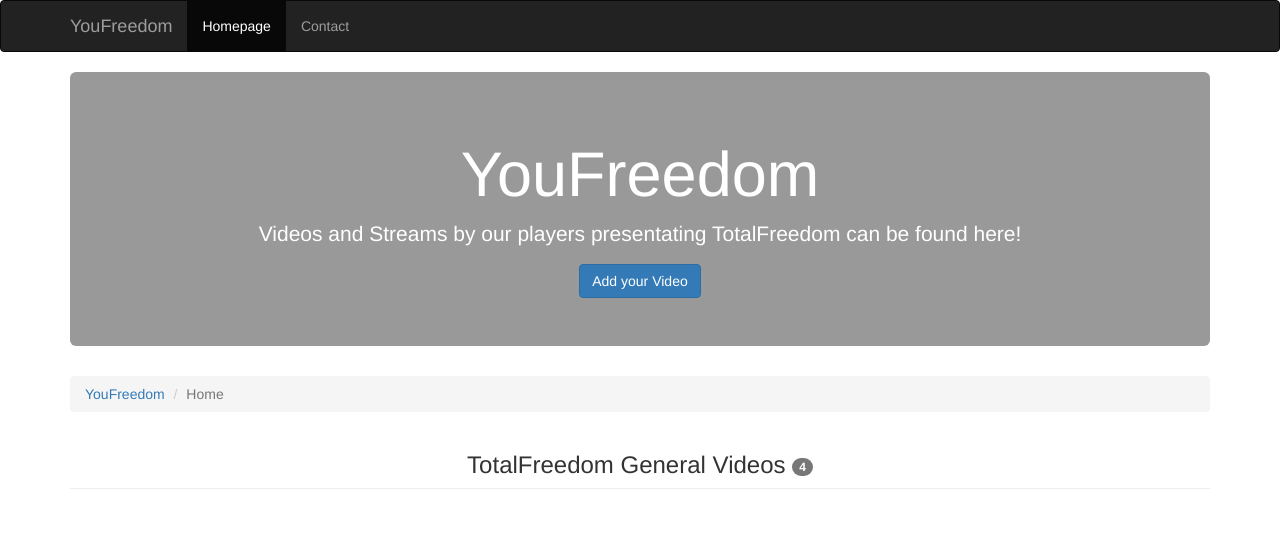
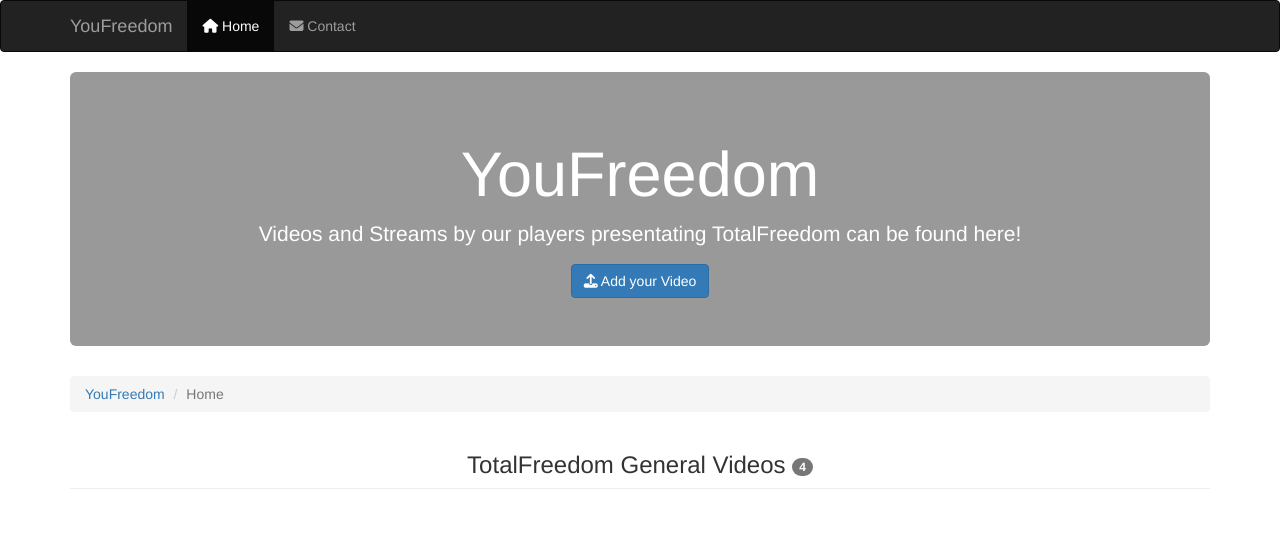
Before and after one commit to PluginService/YouFreedom, a plain HTML site: page index.html in a window 1280 px wide. Shown: the top 536 px of the page. Drawn offline with nearby package versions, Linux system fonts and the light colour scheme.

Commit message:
Added icons

```diff
--- a/index.html
+++ b/index.html
@@ -27,8 +27,8 @@
 
     <div class="collapse navbar-collapse" id="bs-example-navbar-collapse-1">
       <ul class="nav navbar-nav">
-        <li class="active"><a href="#">Homepage <span class="sr-only">(current)</span></a></li>
-        <li><a href="https://github.com/PluginService/YouFreedom/issues">Contact</a></li>
+        <li class="active"><a href="#"><i class="fa fa-home"></i> Home <span class="sr-only">(current)</span></a></li>
+        <li><a href="https://github.com/PluginService/YouFreedom/issues"><i class="fa fa-envelope"></i> Contact</a></li>
       </ul>
     </div>
   </div>
@@ -37,7 +37,7 @@
 <div class="jumbotron">
     <h1>YouFreedom</h1>
     <p>Videos and Streams by our players presentating TotalFreedom can be found here!</p>
-    <a href="https://github.com/PluginService/YouFreedom/issues"><button type="button" class="btn btn-primary">Add your Video</button></a>
+    <a href="https://github.com/PluginService/YouFreedom/issues"><button type="button" class="btn btn-primary"><i class="fa fa-upload"></i> Add your Video</button></a>
 </div>
 <ol class="breadcrumb">
   <li><a href="index.html">YouFreedom</a></li>
```
